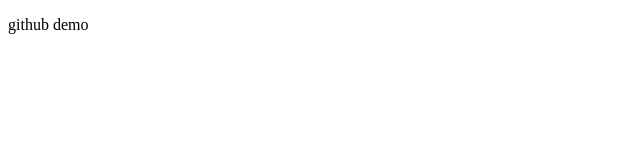
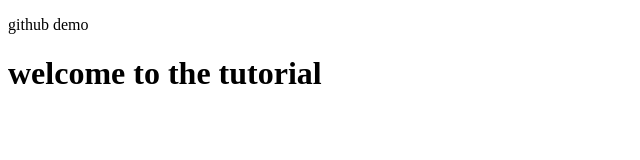
Before and after one commit to Raghav-Pal/JavaScript, a plain HTML site: page index.html in a window 1280 px wide. Shown: the whole page, without its empty margins (0-640 px from the left). Drawn offline with Linux system fonts and the light colour scheme.

Commit message:
Update index.html

```diff
--- a/index.html
+++ b/index.html
@@ -8,6 +8,7 @@
 </head>
 <body>
     <p> github demo</p>
+    <h1> welcome to the tutorial </h1>
     <script src="hello.js">
 
     </script>
```
